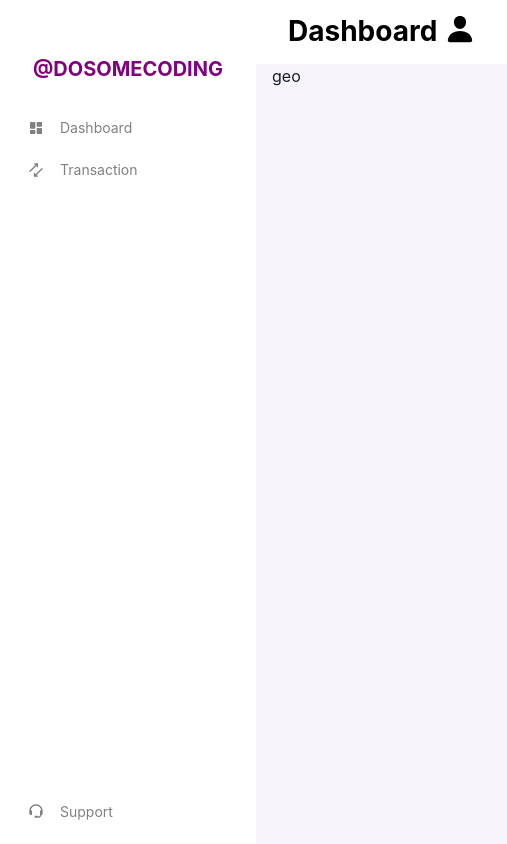
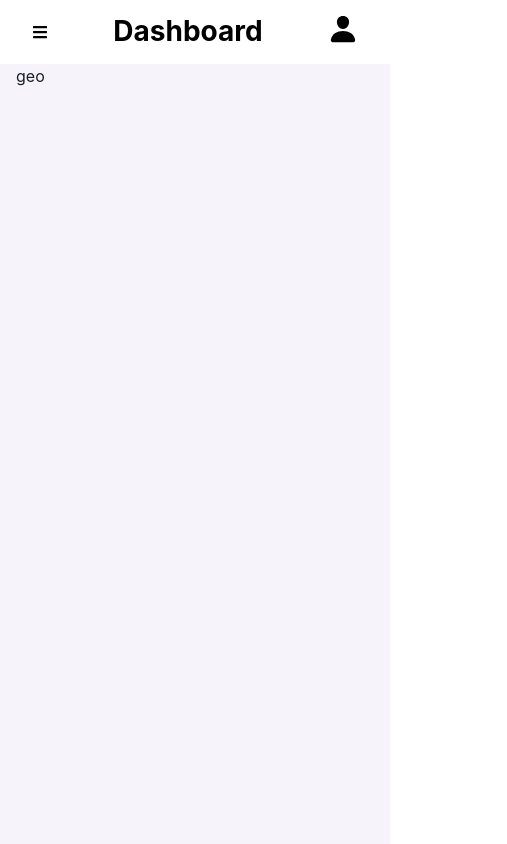
Before and after one commit to hassanalitahir71/Crypto-project, a React (Vite) app in the folder app/: page / in a window 390 px wide. Shown: the whole page, 507 px wide, since content can reach past the window. Built offline with nearby package versions, Linux system fonts and the light colour scheme.

Commit message:
feat: add base drawer component and responsive sidebar/navbar

```diff
--- a/app/src/assets/Components/DashBoardLayout.jsx
+++ b/app/src/assets/Components/DashBoardLayout.jsx
@@ -1,16 +1,19 @@
+import SideDrawer from "./SideDrawer";
 import TopBar from "./TopBar";
 import SideBar from "./sidebar";
-import { Flex, Box, Container } from "@chakra-ui/react";
+import { Flex, Box, Container, useDisclosure } from "@chakra-ui/react";
 function DashBoardLayout({ title, children }) {
+  const { isOpen, onClose, onOpen } = useDisclosure();
   return (
     <>
       <Flex>
-        <Box>
+        <Box display={{ base: "none", lg: "flex" }}>
           <SideBar />
         </Box>
+        <SideDrawer isOpen={isOpen} onClose={onClose} />
         <Box flexGrow={1}>
-          <TopBar title={title} />
-          <Container h=" calc(100% - 64px)" maxW="70rem" bg="#f6f4fa">
+          <TopBar title={title} onOpen={onOpen} />
+          <Container h=" calc(100vh - 64px)" maxW="70rem" bg="#f6f4fa">
             {children}
           </Container>
         </Box>
--- /dev/null
+++ b/app/src/assets/Components/SideDrawer.jsx
@@ -0,0 +1,25 @@
+import {
+  Drawer,
+  DrawerOverlay,
+  DrawerContent,
+  DrawerBody,
+  Portal,
+} from "@chakra-ui/react";
+import SideBar from "./sidebar";
+
+const SideDrawer = ({ isOpen, onClose }) => {
+  return (
+    <Drawer isOpen={isOpen} placement="left" onClose={onClose} h="">
+      <Portal>
+        <DrawerOverlay />
+        <DrawerContent>
+          <DrawerBody>
+            <SideBar />
+          </DrawerBody>
+        </DrawerContent>
+      </Portal>
+    </Drawer>
+  );
+};
+
+export default SideDrawer;
--- a/app/src/assets/Components/TopBar.jsx
+++ b/app/src/assets/Components/TopBar.jsx
@@ -8,12 +8,23 @@ import {
   MenuList,
   MenuItem,
 } from "@chakra-ui/react";
+
 import { IoPerson } from "react-icons/io5";
+import { FaBars } from "react-icons/fa";
 
-function TopBar({ title }) {
+function TopBar({ title, onOpen }) {
   return (
     <Box h="16" w="100%" bg="White" color="Black">
       <HStack justifyContent="space-between" h="16" px="8" align="center">
+        <Icon
+          as={FaBars}
+          onClick={onOpen}
+          display={{
+            base: "block",
+            lg: "none",
+            md: "block",
+          }}
+        />
         <Heading as="h1" fontSize="28px">
           {title}
         </Heading>
```
